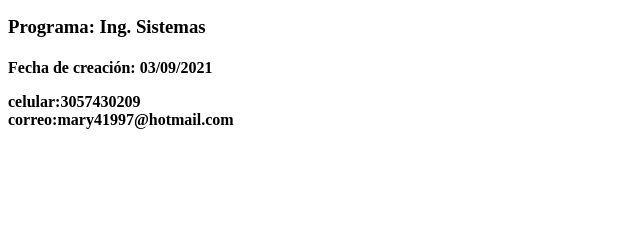
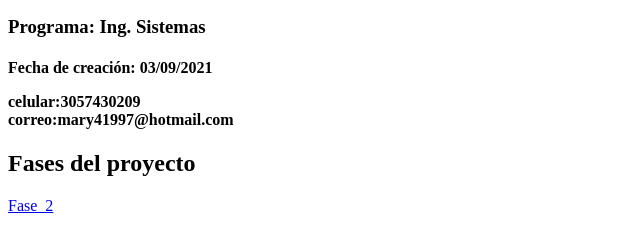
Before and after one commit to Marilynchitiva/DSW-Marilinchitiva, a plain HTML site: page index.html in a window 1280 px wide. Shown: the part 105-354 px from the top of the page, without its empty margins (0-640 px from the left). Drawn offline with Linux system fonts and the light colour scheme.

Commit message:
Update index.html

```diff
--- a/index.html
+++ b/index.html
@@ -22,7 +22,8 @@
 
         correo:mary41997@hotmail.com</p>
 </h4>
-
+<h2>Fases del proyecto</h2>
+<a href="fase2/design.html">Fase_2</a>
 
 </body>
 </html>
```
